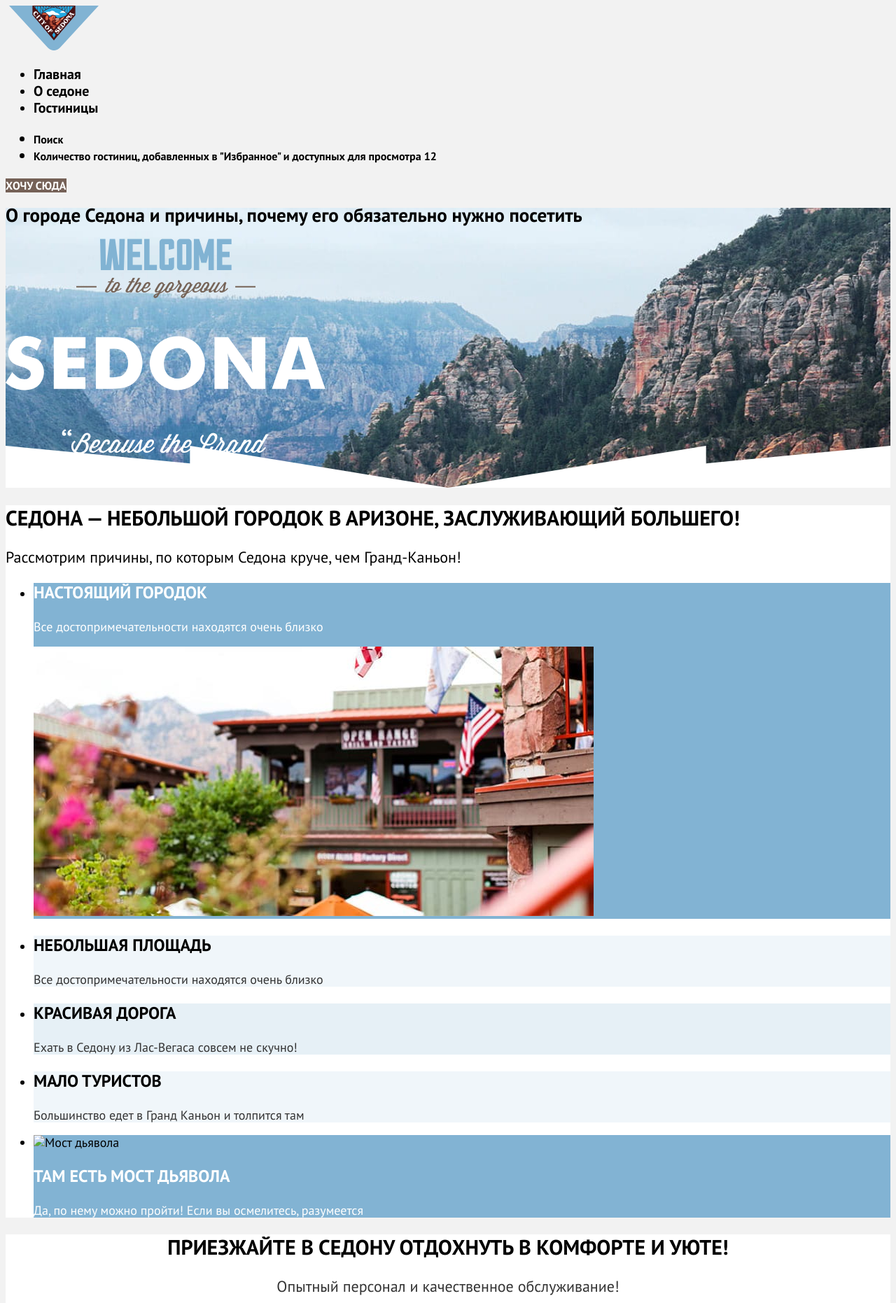
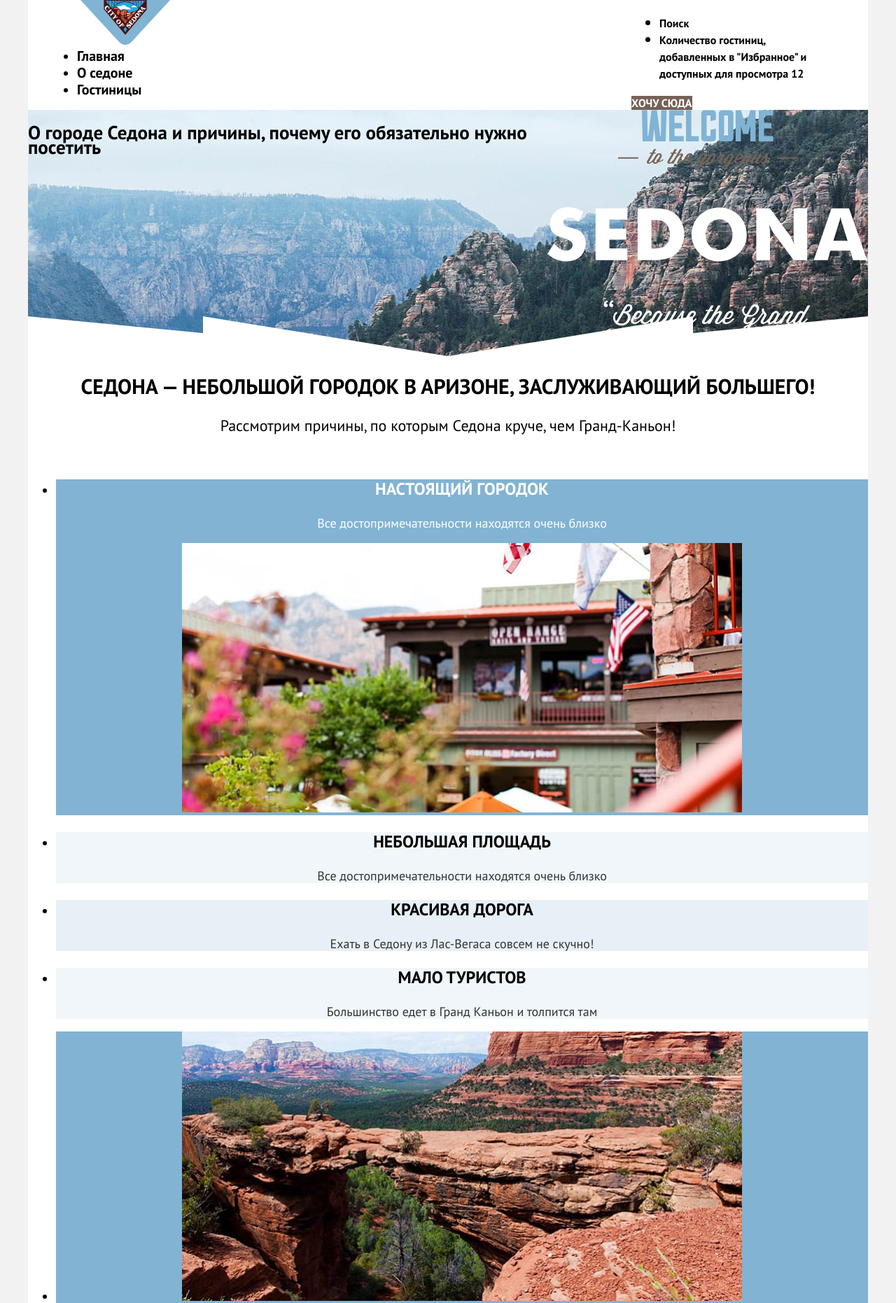
Before and after one commit to htmlacademy-htmlcss/2355945-sedona-39, a plain HTML site: page index.html in a window 1280 px wide. Shown: the top 1862 px of the page at 70% size. Drawn offline with Linux system fonts and the light colour scheme.

Commit message:
Добавляет неконечный вариант сетки

```diff
--- a/index.html
+++ b/index.html
@@ -1,15 +1,20 @@
 <!DOCTYPE html>
 <html lang="ru">
+
 <head>
   <meta charset="utf-8">
   <link href="styles/styles.css" rel="stylesheet">
   <title>HTML Academy: Sedona</title>
 </head>
+
 <body>
+  <div class="page-container">
     <header class="page-header">
       <nav class="navigation">
+        <div class="navigation-block">
           <a class="navigation-logo" href="index.html" arria-current="page">
-        <img class="logo-img" src="images/logo-sedona.svg" width="138" height="64" alt="Логотип сайта города Седона">
+            <img class="logo-img" src="images/logo-sedona.svg" width="138" height="64"
+              alt="Логотип сайта города Седона">
           </a>
           <ul class="navigation-list">
             <li class="navigation-item">
@@ -23,6 +28,8 @@
               <a class="navigation-link" href="catalog.html">Гостиницы</a>
             </li>
           </ul>
+        </div>
+        <div class="navigation-search">
           <ul class="navigation-user">
             <li class="navigation-user-item"> <!--не navigation-link user, так как навигация сильно отличается  -->
               <a class="navigation-user-link" href="catalog.html">
@@ -38,21 +45,25 @@
             </li>
           </ul>
           <a class="navigation-catalog-button" href="catalog.html">Хочу сюда</a>
+        </div>
       </nav>
     </header>
-  <main class="main-index">
+    <main class="main-container main-index">
       <section class="introduction">
         <h1 class="visually-hidden">О городе Седона и причины, почему его обязательно нужно посетить</h1>
         <img class="welcome-img" src="images/welcome-sedona.svg" width="458" height="352"
           alt="Welcome to the gorgeous Sedona. Because the Grand Canyon sucks!"><!-- Можно на английском? нужно подключать язык?-->
       </section>
       <section class="advantages">
+        <div advantages-block>
           <h2 class="advantages-title">Седона — небольшой городок в Аризоне, заслуживающий большего!</h2>
           <p class="advantages-description">Рассмотрим причины, по которым Седона круче, чем Гранд-Каньон!</p>
+        </div>
         <ul class="advantages-list">
           <li class="advantages-item advantages-item-with-picture">
             <h3 class="reason-title reason-title-with-picture">Настоящий городок</h3>
-          <p class="reason-description reason-description-with-picture">Все достопримечательности находятся очень близко
+            <p class="reason-description reason-description-with-picture">Все достопримечательности находятся очень
+              близко
             </p>
             <img class="reason-img" src="images/city-flag.jpg" width="800" height="385" alt="Двор в городе Седона">
           </li>
@@ -69,7 +80,8 @@
             <p class="reason-description">Большинство едет в Гранд Каньон и толпится там</p>
           </li>
           <li class="advantages-item advantages-item-with-picture">
-          <img class="reason-img" src="images/devils-bridge" width="800" height="385" alt="Мост дьявола"> <!--не прогружается в браузере-->
+            <img class="reason-img" src="images/devils-bridge.jpg" width="800" height="385" alt="Мост дьявола">
+            <!--не прогружается в браузере-->
             <h3 class="reason-title reason-title-with-picture">Там есть мост дьявола</h3>
             <p class="reason-description reason-description-with-picture">Да, по нему можно пройти! Если вы осмелитесь,
               разумеется</p>
@@ -77,8 +89,10 @@
         </ul>
       </section>
       <section class="services">
+        <div class="services-block">
           <h2 class="services-title">Приезжайте в Седону отдохнуть в комфорте и уюте!</h2>
           <p class="services-description">Опытный персонал и качественное обслуживание!</p>
+        </div>
         <ul class="services-list">
           <li class="services-item services-item-light">
             <h4 class="services-item-title">Жильё</h4>
@@ -99,7 +113,8 @@
         <p class="index-content-description">Укажите предполагаемые даты поездки, и мы покажем вам лучшие предложения
           гостиниц
           в Седоне</p>
-      <button class="index-content-button" type="submit">Поиск гостиницы в Седоне</button> <!--кнопка, вызывает модальное окно-->
+        <button class="index-content-button" type="submit">Поиск гостиницы в Седоне</button>
+        <!--кнопка, вызывает модальное окно-->
       </section>
       <section class="subscription subscription-img">
         <h2 class="subscription-title">Подпишитесь на рассылку</h2>
@@ -141,5 +156,7 @@
         <span class="visually-hidden">Логотип разработчика сайта - HTML Аcademy</span>
       </a>
     </footer>
+  </div>
 </body>
+
 </html>
--- a/styles/styles.css
+++ b/styles/styles.css
@@ -14,7 +14,16 @@
   font-display: swap;
 }
 
+html {
+  height: 100%;
+}
+
 body {
+  margin: 0;
+  display: flex;
+  flex-direction: column;
+  min-height: 100%;
+  min-width: 1200px;
   font-family: "PT Sans", sans-serif;
   font-size: 18px;
   line-height: 21px;
@@ -22,6 +31,33 @@ body {
   font-style: normal;
   color: #000000;
   background-color: #F2F2F2;  /*позже - не забывать про тень, контент имеет фиксируемую ширину 1200px и центрируется по странице*/
+}
+.main-container {  /*не понимаю, как работает*/
+  flex-grow: 1;
+}
+
+.page-container {
+  margin: 0 auto;
+  width: 1200 px;
+  background-color: #FFFFFF;
+}
+
+.navigation {  /*width 1200 или как? другие размеры?*/
+  display: flex;
+  margin: 0 auto;
+  width: 1060px;
+}
+
+.navigation-block {
+  margin: 0;
+  padding: 0;
+  width: 507px;
+}
+
+.navigation-list {
+  margin: 0;
+  padding: 0;
+  width: 607px;  /*или див делать с кключенным логином?*/
 }
 
 .navigation-link {
@@ -31,6 +67,13 @@ body {
   font-weight: 700;
   text-align: center;
   text-decoration: none;
+}
+
+.navigation-search {
+  margin: 0;
+  padding: 0;
+  width: 268px;
+  margin-left: auto;
 }
 
 .navigation-user-link {
@@ -66,11 +109,30 @@ body {
   background-repeat: no-repeat;
   background-position: left bottom, left top;
   background-color: #2cedca;
+  display: flex;
+  width: 1200px;
+  margin: 0 auto;
+}
+
+.welcome-img {
+  margin: 0 auto;
+  width: 458px;
 }
 
 .advantages {
-  background-color: #FFFFFF; /
+  background-color: #FFFFFF;
   text-align: center;
+  display: flex;
+  width: 1200px;
+  margin: 0 auto;
+  flex-direction: column;
+  justify-content: center;
+}
+
+.advantages-block {
+  margin: 0;
+  padding: 0;
+  width: 458px;
 }
 
 .advantages-title { /*слова на разных строках как*/
@@ -121,6 +183,17 @@ body {
 .services {
   background-color: #FFFFFF;
   text-align: center;
+  display: flex;
+  width: 1200px;
+  margin: 0 auto;
+  flex-direction: column;
+  justify-content: center;
+}
+
+.services-block {
+  margin: 0;
+  padding: 0;
+  width: 505px;
 }
 
 .services-item-light {
@@ -132,6 +205,13 @@ body {
   line-height: 36px;
   font-weight: 700;
   text-transform: uppercase;
+}
+
+.services-list {
+  display: flex;
+  flex-direction: row;
+  width: 1200px;
+  justify-content: space-between;
 }
 
 .services-description {
@@ -257,7 +337,6 @@ body {
 .page-footer a {
   color: #000000;
 }
-
 
 .catalog-navigation {
   color: #FFFFFF;
@@ -394,6 +473,7 @@ body {
   font-weight: 700;
   color: #FFFFFF;
   background-color: #82B3D3;
+  text-decoration: none;
 }
 
 .pagination-link-current {
@@ -403,6 +483,5 @@ body {
 
 .pagination-link-hidden {
   color: #000000;
-  text-decoration: none;
   background: none;
 }
```
Also changed, not shown: catalog.html (+3 -2 lines), images/devil_s-bridge.jpg (added). Lines whose indentation alone changed are shown as unchanged.
